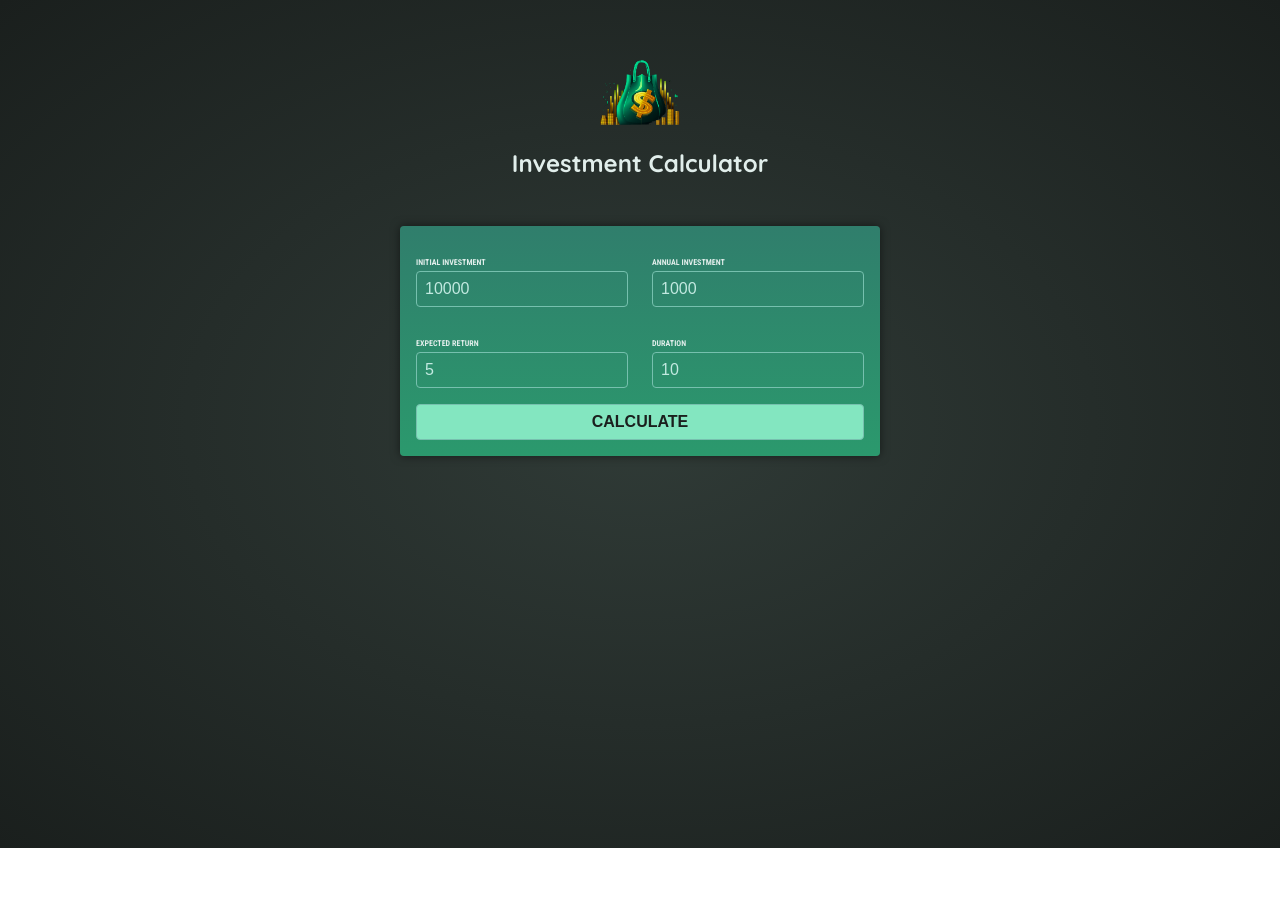
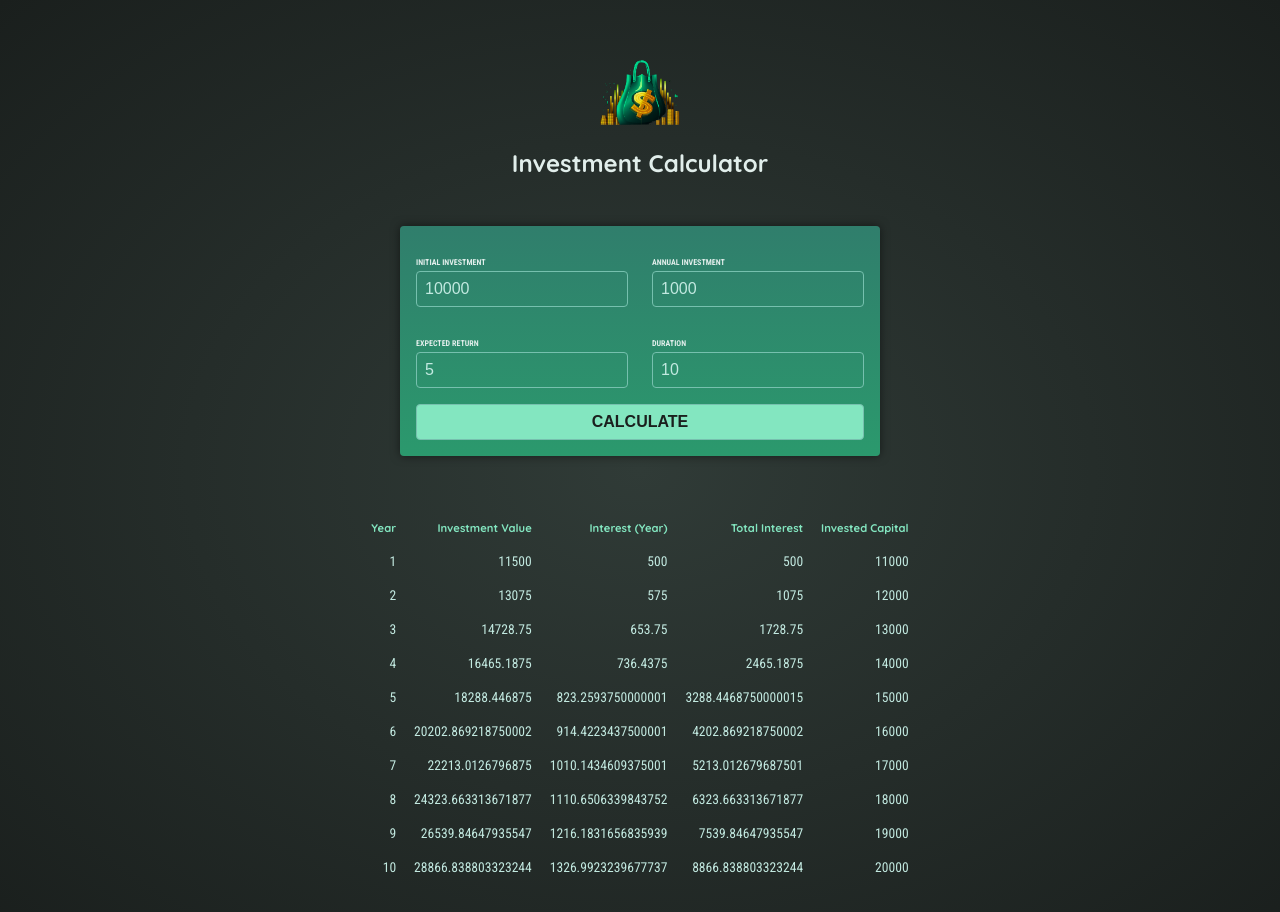
Before and after one commit to fcruzm95/angular-essentials-practice, an Angular app: page / in a window 1280 px wide. Both pictures are taken after a click on the button "CALCULATE". Shown: the top 912 px of the page. Before the commit the page ends 848 px from the top, so only its background shows below. Built offline with nearby package versions, Linux system fonts and the light colour scheme.

Commit message:
Passing Data from Parent to Child with Inputs & Outputting Data in a Table

```diff
--- a/src/app/app.component.html
+++ b/src/app/app.component.html
@@ -1,2 +1,3 @@
 <app-header />
 <app-user-input (calculate)="onCalculateInvestmentResults($event)" />
+<app-investments-results [results]="investmentResults" />
--- a/src/app/app.component.ts
+++ b/src/app/app.component.ts
@@ -1,15 +1,18 @@
 import { Component } from "@angular/core";
 import { HeaderComponent } from "./header/header.component";
 import { UserInputComponent } from "./user-input/user-input.component";
-import { InvestmentInput } from "./investment-input.model";
+import { InvestmentInput, InvestmentResults } from "./investment-input.model";
+import { InvestmentsResultsComponent } from "./investments-results/investments-results.component";
 
 @Component({
   selector: "app-root",
   standalone: true,
   templateUrl: "./app.component.html",
-  imports: [HeaderComponent, UserInputComponent],
+  imports: [HeaderComponent, UserInputComponent, InvestmentsResultsComponent],
 })
 export class AppComponent {
+  investmentResults: InvestmentResults[] = [];
+
   onCalculateInvestmentResults(formData: InvestmentInput) {
     const { initialInvestment, annualInvestment, expectedReturn, duration } =
       formData;
@@ -32,7 +35,6 @@ export class AppComponent {
       });
     }
 
-    console.log({ annualData });
-    return annualData;
+    this.investmentResults = annualData;
   }
 }
--- /dev/null
+++ b/src/app/investments-results/investments-results.component.css
@@ -0,0 +1,19 @@
+table {
+  max-width: 50rem;
+  margin: 2rem auto;
+  padding: 1rem;
+  table-layout: fixed;
+  border-spacing: 1rem;
+  text-align: right;
+}
+
+table thead {
+  font-size: 0.7rem;
+  color: #83e6c0;
+}
+
+table tbody {
+  font-family: "Roboto Condensed", sans-serif;
+  font-size: 0.85rem;
+  color: #c2e9e0;
+}
--- /dev/null
+++ b/src/app/investments-results/investments-results.component.html
@@ -0,0 +1,26 @@
+@if (results.length > 0) {
+  <table>
+    <thead>
+      <tr>
+        <th>Year</th>
+        <th>Investment Value</th>
+        <th>Interest (Year)</th>
+        <th>Total Interest</th>
+        <th>Invested Capital</th>
+      </tr>
+    </thead>
+    <tbody>
+      @for (row of results; track row.year) {
+        <tr>
+          <td>{{ row.year }}</td>
+          <td>{{ row.valueEndOfYear }}</td>
+          <td>{{ row.interest }}</td>
+          <td>{{ row.totalInterest }}</td>
+          <td>{{ row.totalAmountInvested }}</td>
+        </tr>
+      }
+    </tbody>
+  </table>
+} @else {
+  <p class="center">Please enter some values and press "Calculate"</p>
+}
```
Also changed, not shown: src/app/investment-input.model.ts (+13 -4 lines), src/app/investments-results/investments-results.component.ts (added, +14 -0 lines).
